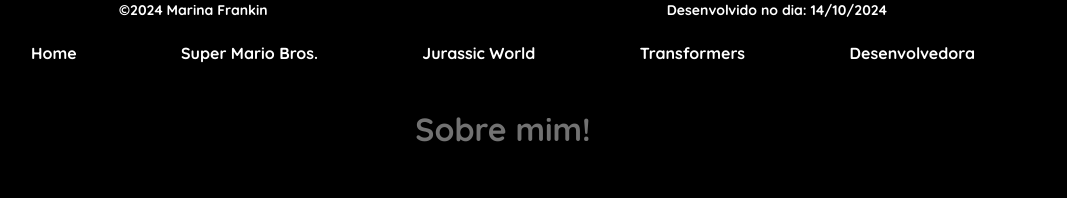
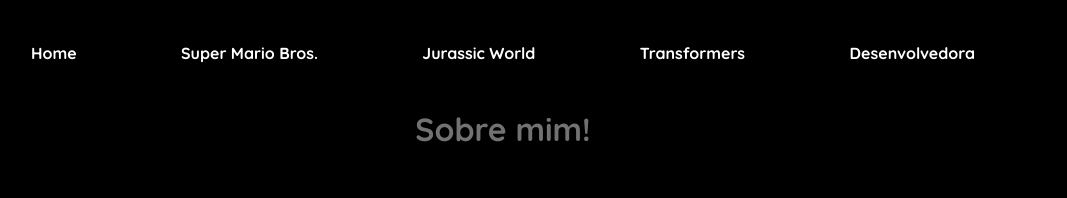
Before and after one commit to marinafrankin/Prot-tipo-de-flex-box, a plain HTML site: page desenvolvedor/index.html in a window 1280 px wide. Shown: the top 198 px of the page, without its empty margins (137-1204 px from the left). Drawn offline with Linux system fonts and the light colour scheme.

Commit message:
update 2.0

```diff
--- a/desenvolvedor/index.html
+++ b/desenvolvedor/index.html
@@ -74,13 +74,6 @@
             <p>Telefone: (14) 998488890</p></b>
         </div>
     </div>
-
-    <div>
-        <footer class="container1">
-            <p style="font-weight: bold;">&copy;2024 Marina Frankin</p>
-            <p style="font-weight: bold;">Desenvolvido no dia: 14/10/2024</p>
-        </footer>
-    </div>
 </body>
 
 </html>
```
